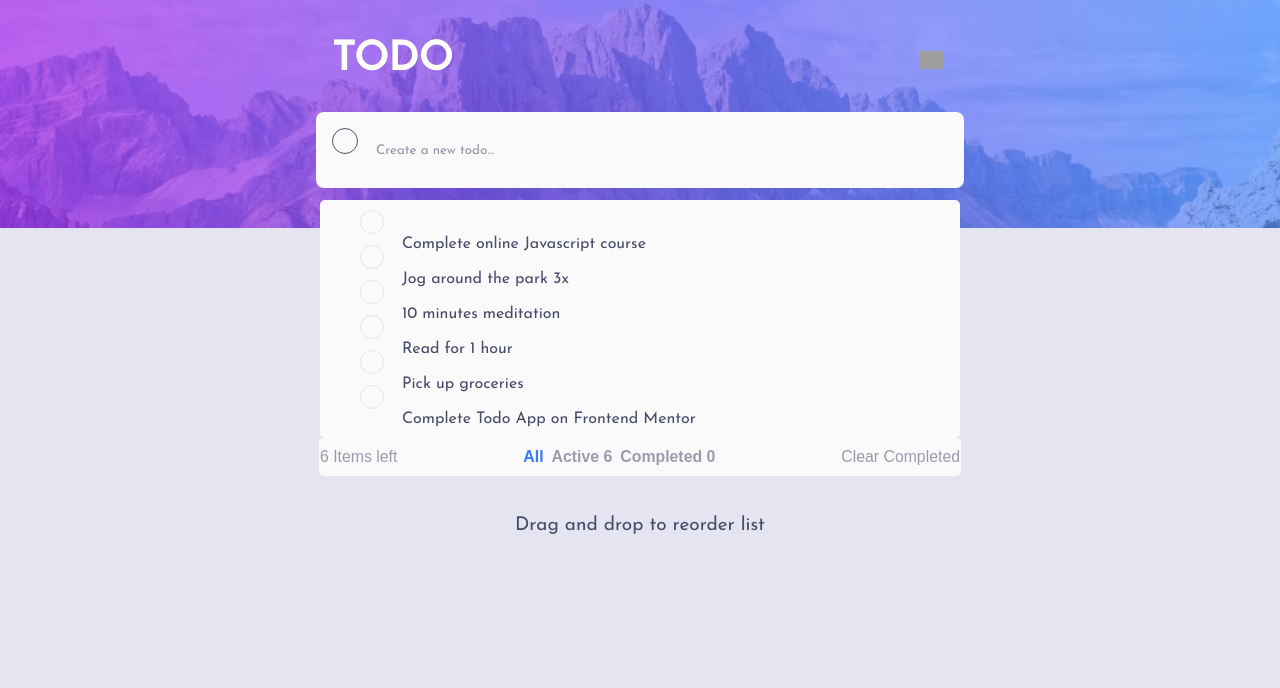
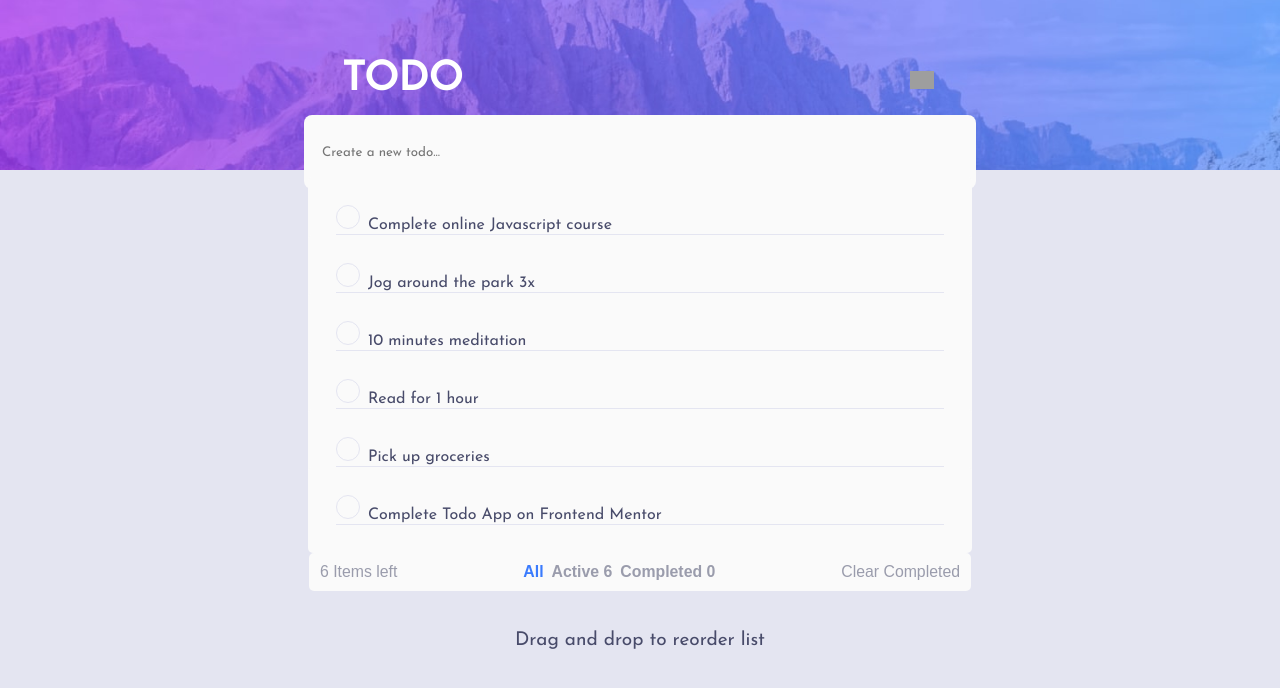
Before and after one commit to John-Njau/vue-todo, a Vue app: page / in a window 1280 px wide. Shown: the top 688 px of the page. Built offline with nearby package versions, Linux system fonts and the light colour scheme; grey boxes are pictures that could not be loaded.

Commit message:
style(compomponent) : styled the home component

```diff
--- a/src/App.vue
+++ b/src/App.vue
@@ -1,17 +1,14 @@
 <template>
   <main>
-    <!-- <HomeView /> -->
     <router-view />
   </main>
 </template>
 
 <script>
-// import HomeView from "./views/HomeView.vue";
 
 export default {
   name: "App",
   components: {
-    // HomeView,
   },
 };
 </script>
@@ -59,6 +56,9 @@ export default {
     .hr {
       border: 1px solid var(--todo-bottom-border);
     }
+    .complete-active {
+      color: var(--todo-item-text);
+    }
   }
 }
 
@@ -86,11 +86,19 @@ export default {
   height: 2rem;
 }
 
+.todo-list{
+  list-style: none;
+  // border: 1px solid red;
+  margin: 12px;
+  padding: 4px;
+  // border-bottom: 2px solid red;
+}
+
 .todo-list-item {
   display: flex;
   justify-content: space-between;
   align-items: center;
-  padding: 10px 0;
+  // padding: 10px 0;
   // border-bottom: 1px solid var(--todo-bottom-border);
   cursor: pointer;
   transition: all 0.3s ease-in-out;
@@ -103,7 +111,7 @@ export default {
   }
 }
 
-.todo-list-item input {
+.todo-checkbox {
   width: 1.5rem;
   height: 1.5rem;
   border: var(--todo-checkbox);
@@ -114,12 +122,13 @@ export default {
   background-size: 0px;
   transition: 0.2s;
   flex-shrink: 0;
-  margin: 0px 18px 14px 0;
+  // margin: 0px 18px 14px 0;
   appearance: none;
   cursor: pointer;
+  margin-right: 0.5rem;
 }
 
-.todo-list-item input:hover {
+.todo-checkbox:hover {
   border-color: var(--checkmark-color);
 }
 
@@ -129,7 +138,7 @@ export default {
   // margin: 10px 0;
 }
 
-.todo-list-item input:checked {
+.todo-checkbox:checked {
   // box-shadow: 0 0 0 3px var(--checkmark-shadow);
   background-size: 10px;
   // border: 1px solid var(--checkmark-color);
@@ -138,12 +147,15 @@ export default {
   background-size: cover;
 }
 
-.todo-list-item input:checked + span {
+
+.todo-checkbox:checked + span {
   color: hsl(236, 9%, 61%);
   text-decoration: line-through;
   border-color: var(--checkmark-color);
   background-size: 10px;
 }
+
+
 .todo-list-text {
   color: var(--todo-item-text);
   font-weight: 500;
@@ -151,11 +163,6 @@ export default {
 }
 
 .todo-label {
-  width: 100%;
-}
-
-.card {
-  // border-bottom: 1px solid var(--todo-bottom-border);
   width: 100%;
 }
 
@@ -171,7 +178,7 @@ export default {
   font-size: smaller;
   color: hsl(233, 10%, 64%);
   border-radius: 5px;
-  padding: 10px 1px;
+  padding: 10px 11px;
   a {
     &:hover {
       color: hsl(233, 10%, 64%);
@@ -180,13 +187,20 @@ export default {
 }
 
 .todo-card {
-  display: flex;
-  justify-content: center;
-  align-items: center;
+  // display: flex;
+  // justify-content: center;
+  // align-items: center;
+  // border-bottom: 1px solid var(--todo-bottom-border);
+  padding: 12px;
   width: 50%;
   margin: auto auto;
   margin-top: -28px;
   border-radius: 5px;
+}
+
+.todo-list li{
+  border-bottom: 1px solid var(--todo-bottom-border);
+  // padding: 10px 0;
 }
 
 .todo-status {
@@ -213,34 +227,65 @@ export default {
   }
 }
 
-// .todo-details {
-//   padding: 10px 10px;
-//   a {
-//     &:hover {
-//       color: hsl(233, 10%, 64%);
-//     }
-//   }
-// }
+.delete-todo {
+  cursor: pointer;
+  color: hsl(235, 19%, 35%);
+  font-size: 1.2rem;
+  /* font-weight: 600; */
+  margin-right: 10px;
+  float: right;
+  display: none;
+}
+
+.drag-drop {
+  display: flex;
+  justify-content: center;
+  width: 50%;
+  margin: auto auto;
+  margin-top: 40px;
+  color: hsl(235, 19%, 35%);
+}
+
+.todo-status {
+  display: flex;
+  justify-content: space-between;
+  // margin-top: auto;
+  gap: 8px;
+  font-weight: 700;
+
+  a {
+    font-weight: bold;
+    // color: hsl(235, 19%, 35%);
+    color: hsl(233, 10%, 64%);
+
+    text-decoration: none;
+
+    &.router-link-exact-active {
+      color: hsl(220, 98%, 61%);
+    }
+    &:hover {
+      // color: hsl(240, 100%, 100%);
+      color: var(--todo-item-text);
+    }
+  }
+}
+
+.todo-details {
+  padding: 10px 10px;
+  a {
+    &:hover {
+      color: hsl(233, 10%, 64%);
+    }
+  }
+}
 
 .theme-mode {
   background-image: var(--top-background-image);
   background-repeat: no-repeat;
   background-size: cover;
   background-position: center;
-  padding: 24px;
+  padding: 44px;
 }
-
-.todo-label input::placeholder {
-  color: hsl(236, 9%, 61%);
-  font-weight: 500;
-  font-family: "Josefin Sans", sans-serif;
-}
-
-// .todo-label {
-//   display: flex;
-//   align-items: center;
-//   cursor: pointer;
-// }
 
 .todo-input input {
   border: none;
@@ -249,6 +294,13 @@ export default {
   height: 40px;
   color: var(--todo-input);
   font-family: "Josefin Sans", sans-serif;
+  margin: auto auto;
+}
+
+.title-theme{
+  // font-size: 1.5rem;
+  margin: auto;
+  margin-bottom: 10px;
 }
 
 @media screen and (max-width: 768px) {
@@ -282,4 +334,6 @@ export default {
   justify-content: center;
   margin: 32px;
 }
+
+
 </style>
--- a/src/components/TodoCard.vue
+++ /dev/null
@@ -1,112 +0,0 @@
-<template>
-  <div class="todo-card">
-    <!-- make a list of todos -->
-    <div class="card">
-      <ul class="todo-list" @dragover.prevent @dragenter.prevent>
-        <li
-          class="todo-list-item drag-el"
-          draggable="true"
-          @dragstart="startDrag($event, todo)"
-        >
-          <label class="todo-label">
-            <input
-              type="checkbox"
-              v-model="todo.completed"
-              name="done"
-              id="done"
-              @onClick="markDone"
-            />
-            <span class="todo-list-text">{{ todo.name }}</span>
-          </label>
-          <span class="delete-todo" title="Delete todo" @click="deleteTodo"
-            ><svg xmlns="http://www.w3.org/2000/svg" width="18" height="18">
-              <path
-                fill="#494C6B"
-                fill-rule="evenodd"
-                d="M16.97 0l.708.707L9.546 8.84l8.132 8.132-.707.707-8.132-8.132-8.132 8.132L0 16.97l8.132-8.132L0 .707.707 0 8.84 8.132 16.971 0z"
-              />
-            </svg>
-          </span>
-          <!-- <hr class="hr" /> -->
-        </li>
-      </ul>
-    </div>
-  </div>
-</template>
-
-<script>
-import todoData from "../assets/data/todos.json";
-
-export default {
-  data() {
-    return {
-      todos: todoData,
-      drag: false,
-    };
-  },
-  props: ["todo"],
-
-  computed: {
-    todosLeft() {
-      return this.todos.filter((todo) => !todo.completed).length;
-    },
-    ActiveTodos() {
-      return this.todos.filter((todo) => !todo.completed).length;
-    },
-    CompletedTodos() {
-      return this.todos.filter((todo) => todo.completed).length;
-    },
-  },
-
-  methods: {
-    deleteTodo(index) {
-      this.todos.splice(index, 1);
-    },
-    clearCompleted() {
-      this.todos = this.todos.filter((todo) => !todo.completed);
-    },
-    dragTodos() {
-      return this.todos.filter((todo) => todo.drag);
-    },
-    getActiveTodos() {
-      return this.todos.filter((todo) => !todo.completed);
-    },
-    getCompletedTodos() {
-      return this.todos.filter((todo) => todo.completed);
-    },
-
-    startDrag(e, todo) {
-      e.dataTransfer.dropEffect = "move";
-      e.dataTransfer.effectAllowed = "move";
-      e.dataTransfer.setData("todoId", todo.id);
-      this.drag = true;
-    },
-    onDrop(event) {
-       const todoId = event.dataTransfer.getData("todoId");
-      const todo = this.todos.find(todo => todo.id == todoId);
-      const todoIndex = this.todos.indexOf(todo);
-      const dropIndex = event.target.getAttribute("data-index");
-      this.todos.splice(todoIndex, 1);
-      this.todos.splice(dropIndex, 0, todo);
-    },
-  },
-};
-</script>
-
-<style lang="scss">
-ul > li {
-  list-style: none;
-  padding: 0 10px;
-  color: #fff;
-  font-size: 1.2rem;
-}
-
-.drag-drop {
-  display: flex;
-  justify-content: center;
-  width: 50%;
-  margin: auto auto;
-  margin-top: 40px;
-  color: hsl(235, 19%, 35%);
-}
-</style>
--- a/src/components/TodoComp.vue
+++ b/src/components/TodoComp.vue
@@ -1,10 +1,8 @@
 <template>
   <div class="todo-card">
     <!-- make a list of todos -->
-    <div class="card">
       <ul class="todo-list" @dragover.prevent @dragenter.prevent>
         <li
-          class="todo-list-item drag-el"
           draggable="true"
           @dragstart="startDrag($event, todo)"
         >
@@ -13,7 +11,7 @@
               type="checkbox"
               v-model="todo.completed"
               name="done"
-              id="done"
+              class="todo-checkbox"
               @onClick="markDone"
             />
             <span class="todo-list-text">{{ todo.name }}</span>
@@ -27,12 +25,15 @@
               />
             </svg>
           </span>
-          <!-- <hr class="hr" /> -->
+
         </li>
+        <!-- <hr class="hr"/> -->
       </ul>
-      <!-- <Navigation /> -->
-    </div>
+
   </div>
+  <!-- <Navigation /> -->
+            <!-- <hr class="hr" /> -->
+
   <!-- <div class="drag-drop">Drag and drop to reorder list</div> -->
 </template>
 
@@ -98,53 +99,11 @@ export default {
 </script>
 
 <style lang="scss">
-ul > li {
-  list-style: none;
-  padding: 0 10px;
-  color: #fff;
-  font-size: 1.2rem;
-}
+// ul > li {
+//   list-style: none;
+//   padding: 0 10px;
+//   color: #fff;
+//   font-size: 1.2rem;
+// }
 
-.todo-status {
-  display: flex;
-  justify-content: space-between;
-  margin-top: auto;
-  gap: 8px;
-  font-weight: 700;
-
-  a {
-    font-weight: bold;
-    // color: hsl(235, 19%, 35%);
-    color: hsl(233, 10%, 64%);
-
-    text-decoration: none;
-
-    &.router-link-exact-active {
-      color: hsl(220, 98%, 61%);
-    }
-    &:hover {
-      // color: hsl(240, 100%, 100%);
-      color: var(--todo-item-text);
-    }
-  }
-}
-
-.delete-todo {
-  cursor: pointer;
-  color: hsl(235, 19%, 35%);
-  font-size: 1.2rem;
-  /* font-weight: 600; */
-  margin-right: 10px;
-  float: right;
-  display: none;
-}
-
-.drag-drop {
-  display: flex;
-  justify-content: center;
-  width: 50%;
-  margin: auto auto;
-  margin-top: 40px;
-  color: hsl(235, 19%, 35%);
-}
 </style>
--- a/src/router/index.js
+++ b/src/router/index.js
@@ -2,7 +2,6 @@ import { createRouter, createWebHistory } from "vue-router";
 import Active from "../views/ActiveTodo.vue";
 import Completed from "../views/CompleteTodo.vue";
 import Home from "../views/HomeView.vue";
-import Base from "../views/Home.vue"
 
 const router = createRouter({
   history: createWebHistory(),
@@ -11,11 +10,6 @@ const router = createRouter({
       path: "/",
       name: "Home",
       component: Home,
-    },
-    {
-      path: "/home",
-      name: "Base",
-      component: Base,
     },
     {
       path: "/completed",
--- a/src/views/HomeView.vue
+++ b/src/views/HomeView.vue
@@ -1,11 +1,12 @@
 <template>
   <main>
+      <HomeComp />
     <!-- switch themes -->
-    <div class="theme-mode">
-      <div class="title-theme">
+    <div class="">
+      <!-- <div class="title-theme">
         <span class="title"> {{ titleCaps }} </span>
         <span @click="switchTheme" class="theme-switch"> </span>
-      </div>
+      </div> -->
       <!-- input section to add todos -->
       <div class="todo-input">
         <label class="todo-label">
@@ -20,11 +21,14 @@
       </div>
     </div>
     <TodoComp v-for="todo in todos" :key="todo.id" :todo="todo" />
+
+
     <Navigation />
   </main>
 </template>
 
 <script>
+import HomeComp from "@/components/HomeComp.vue";
 import TodoComp from "../components/TodoComp.vue";
 import Navigation from "@/components/Navigation.vue";
 import taskData from "../assets/data/todos.json";
@@ -35,6 +39,7 @@ export default {
   components: {
     TodoComp,
     Navigation,
+    HomeComp
   },
 
   data() {
@@ -104,21 +109,22 @@ export default {
   display: flex;
   justify-content: center;
   align-items: center;
-  margin: 1rem auto;
+  margin: -55px auto 1rem auto;
   width: 50%;
   background-color: var(--todo-card-background);
   border-radius: 0.5rem;
   padding: 1rem;
 }
 
-.todo-label::before {
-  content: "";
-  display: inline-block;
-  width: 1.5rem;
-  height: 1.5rem;
-  margin-right: 1rem;
-  border-radius: 50%;
-  background-color: var(--todo-card-background);
-  border: 1px solid hsl(233, 14%, 35%); //dark mode
-}
+// .todo-label::before {
+//   content: "";
+//   display: inline-block;
+//   width: 1.5rem;
+//   height: 1.5rem;
+//   margin-right: 1rem;
+//   margin-top: 12px;
+//   border-radius: 50%;
+//   background-color: var(--todo-card-background);
+//   border: 1px solid hsl(233, 14%, 35%); //dark mode
+// }
 </style>
```
Also changed, not shown: src/components/HomeComp.vue (+21 -21 lines), src/views/ActiveTodo.vue (+4 -4 lines), src/views/CompleteTodo.vue (+4 -4 lines), src/views/Home.vue (deleted, +0 -57 lines).
